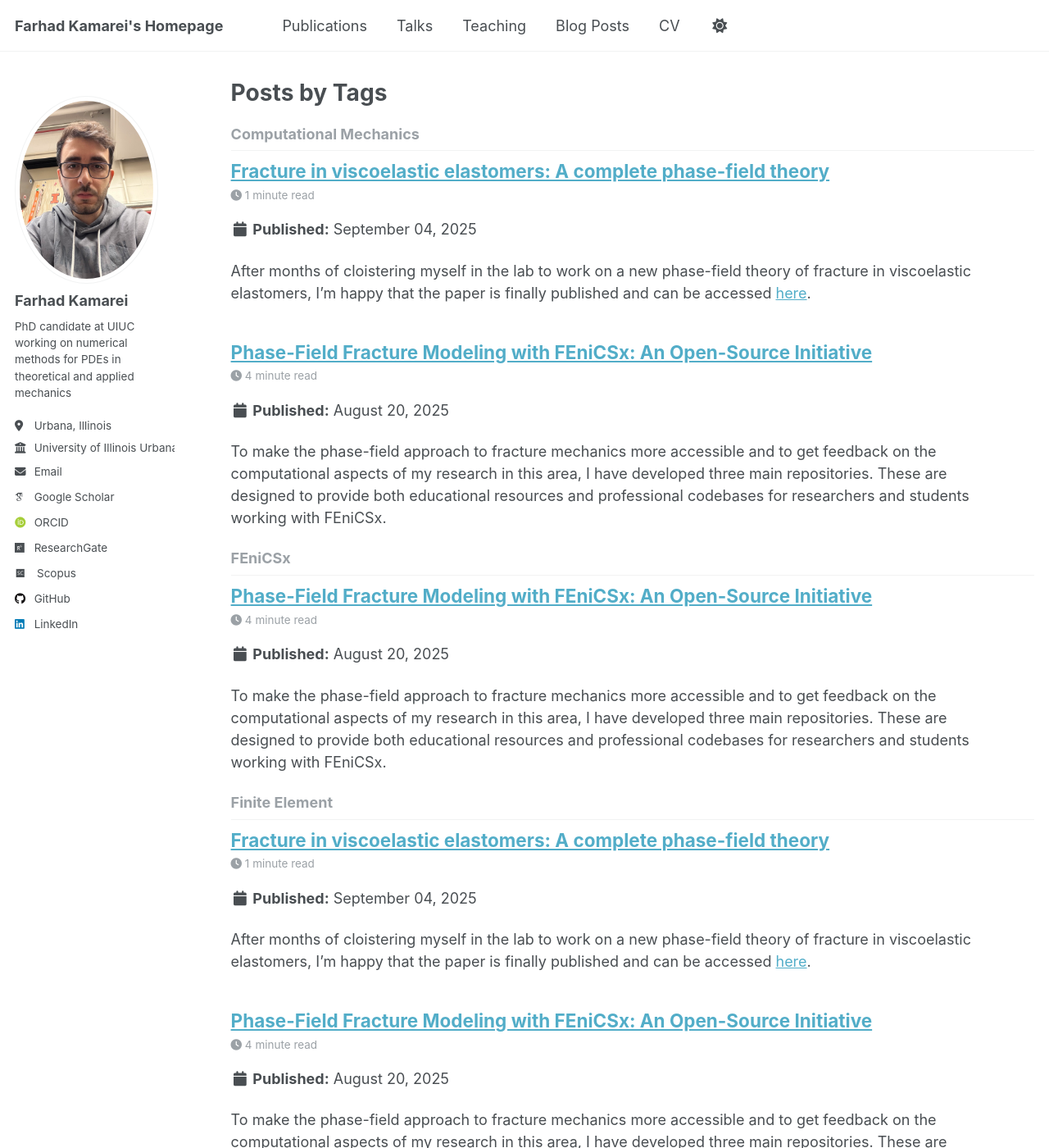
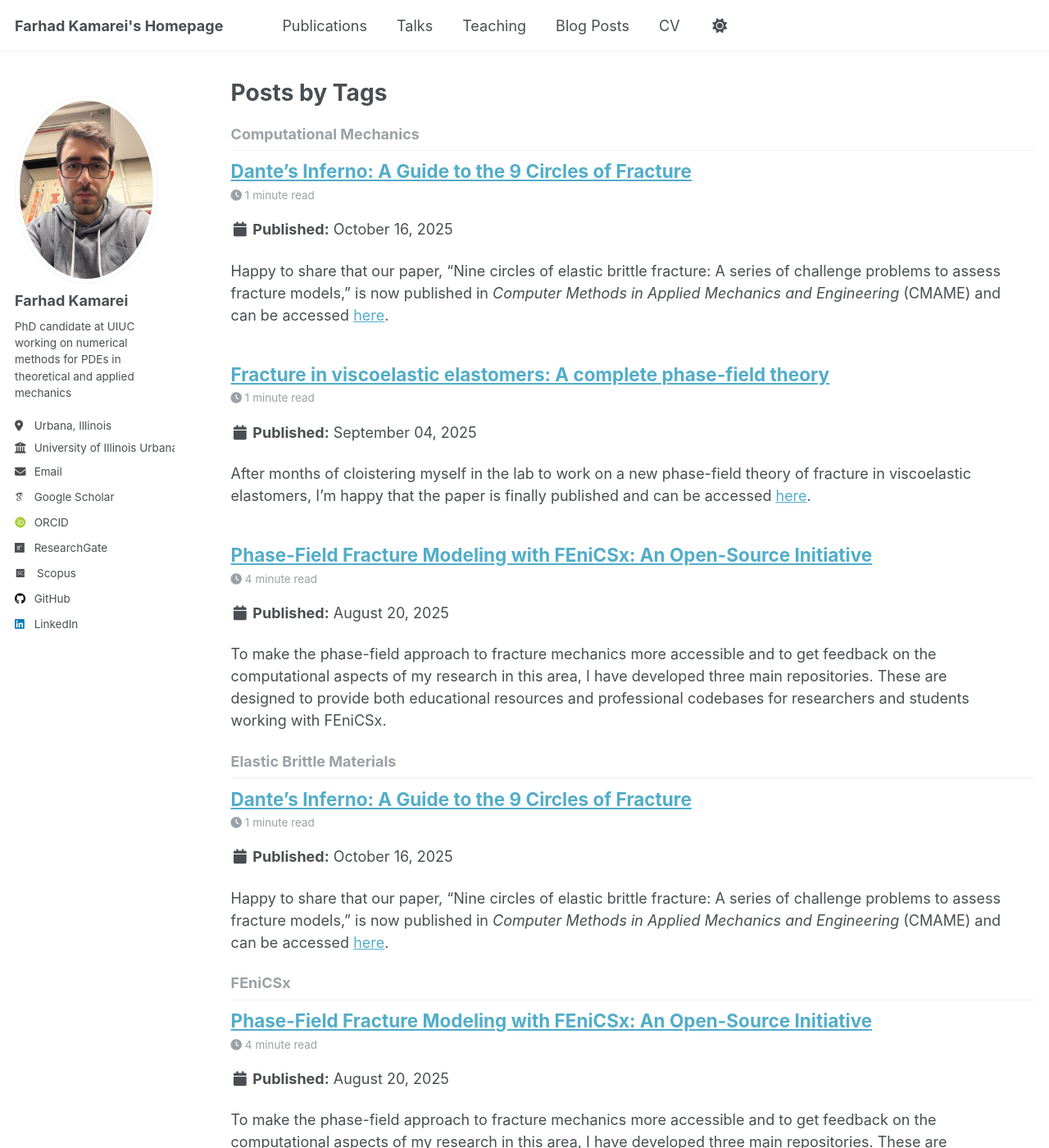
Before and after one commit to farhadkama/farhadkama.github.io, a Jekyll site: the page built from _pages/tag-archive.html, in a window 1280 px wide and 1400 px high. Shown: the whole window at 82% size. Built offline with Jekyll 4.4.1, drawn with Linux system fonts in a browser that asks for light colours; some web fonts are replaced; some of the changed text lies outside the part shown.

Commit message:
Update post and some changes

```diff
--- /dev/null
+++ b/_posts/2025-10-01-post3.md
@@ -0,0 +1,21 @@
+---
+title: "Dante's Inferno: A Guide to the 9 Circles of Fracture"
+date: 2025-10-16
+permalink: /posts/2025/10/9circles-phasefield-fracture/
+tags:
+  - Elastic Brittle Materials
+  - Phase-Field
+  - Fracture Mechanics
+  - Computational Mechanics
+  - Finite Element
+---
+Happy to share that our paper, "Nine circles of elastic brittle fracture: A series of challenge problems to assess fracture models," is now published in *Computer Methods in Applied Mechanics and Engineering* (CMAME) and can be accessed [here](https://doi.org/10.1016/j.cma.2025.118449).
+
+As the title suggests (inspired by Dante's Inferno), this work introduces nine different challenges (each a circle of hell!) as a way to assess the viability of any computational approach to fracture (and not necessarily phase-field). These challenges span the complete range of fracture nucleation and propagation mechanisms.
+
+What I value most about this work is the shift toward cumulative, reproducible science rather than ad‑hoc demos. Too often, new methods look good on a couple of picked benchmarks and quietly fail elsewhere. We propose a clear approach: meet the minimum across these challenges, and then the model is viable to pursue more.
+
+
+Having faced this myself, I know how easy it is for a researcher to be interested in the topic yet lost among incomplete approaches. I hope this work helps identify the key challenges and pave a clearer path for the science.
+
+The paper is also accompanied by a [GitHub repository](https://github.com/farhadkama/FEniCSx_Kamarei_Lopez-Pamies) and a [Data bank](https://doi.org/10.13012/B2IDB-6684845_V1) containing the data and mesh files to further facilitate the use of these challenges.
```
Also changed, not shown: _publications/2026-1-01-CMAME2026a.md (+2 -2 lines).
